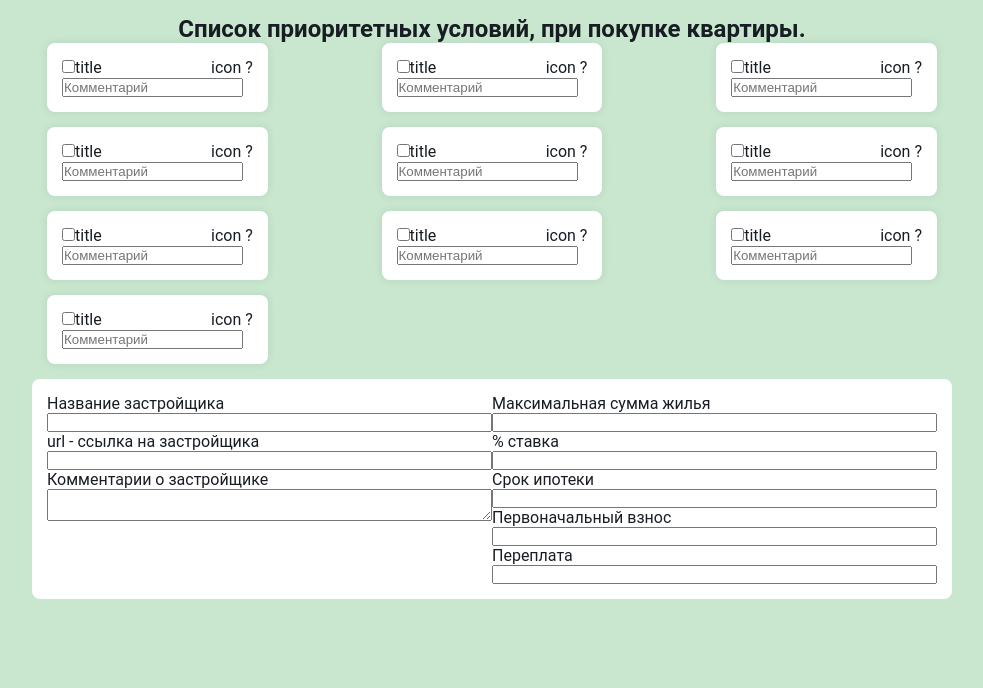
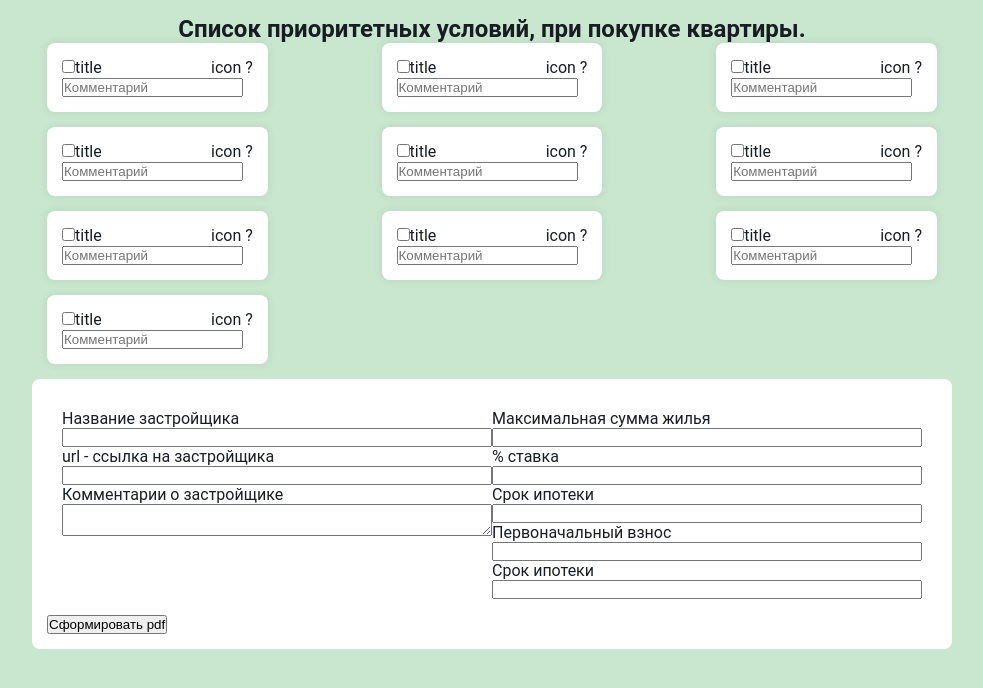
Before and after one commit to cossack-don/lime-house, a Vue app: page / in a window 1280 px wide. Shown: the top 688 px of the page, without its empty margins (148-1131 px from the left). Built offline with nearby package versions, Linux system fonts and the light colour scheme.

Commit message:
refactor: change space, add dir utils

```diff
--- a/src/App.vue
+++ b/src/App.vue
@@ -1,30 +1,40 @@
 <template>
-
   <div :class="$style.app">
     <h2 :class="$style.title">Список приоритетных условий, при покупке квартиры.</h2>
 
-
-<!--    <form @submit.prevent="sendForm">-->
-
-<!--    </form>-->
     <List/>
 
-    <CardDeveloper/>
+    <form :class="$style.wrapper" @submit.prevent="generatePDF">
+      <CardDeveloper/>
+      <button type="submit">Сформировать pdf</button>
+    </form>
   </div>
-
 </template>
 
 <script lang="ts" setup>
+import { reactive } from "vue";
 import CardDeveloper from '@/components/CardDeveloper.vue';
 import List from './components/List.vue';
-import { jsPDF } from "jspdf";
+import { doc } from '@/utils/generatePDF'
 
-// Default export is a4 paper, portrait, using millimeters for units
-// const doc = new jsPDF();
-//
-// doc.text("Hello world!", 10, 10);
-// doc.save("a4.pdf");
+const dataForm = reactive({
+
+  developerName:'', // название застройщика
+  urlDeveloperName:'', // ссылка на застройщика или их предлжения
+  commentsDeveloper:'', // комментарий о застройщике
+  maximumApartmentAmount:'', // максимальная сумма квартиры
+  interestRate:'', // процентная ставка
+  downPayment:'', // первоначальный взнос
+  overpayment:'', // переплата
+})
+
+const generatePDF = () => {
+  console.log('generate-pdf')
+  doc.text("Hello world!", 10, 10);
+  doc.save("a4.pdf");
+}
 </script>
+
 <style module>
 .title {
   margin-top: 15px;
@@ -35,4 +45,10 @@ import { jsPDF } from "jspdf";
   max-width: 920px;
   margin: 0 auto;
 }
+
+.wrapper {
+  background: #ffffff;
+  padding: 15px;
+  border-radius: 8px;
+}
 </style>
--- a/src/components/CardDeveloper.vue
+++ b/src/components/CardDeveloper.vue
@@ -1,6 +1,5 @@
 <template>
 <div :class="$style.wrapper">
-
 
     <div :class="$style.leftPart">
       <label :class="[$style.label, $style.halfWidth]">
@@ -20,10 +19,12 @@
     </div>
 
     <div :class="$style.rightPart">
+
       <label :class="[$style.label, $style.halfWidth]">
         Максимальная сумма жилья
         <input type="text">
       </label>
+
       <label :class="[$style.label, $style.halfWidth]">
         % ставка
         <input type="text">
@@ -40,22 +41,16 @@
       </label>
 
       <label :class="[$style.label, $style.halfWidth]">
-    Переплата
+        Срок ипотеки
         <input type="text">
       </label>
-</div>
-
-
 
     </div>
-
-
+  </div>
 </template>
 
-<script>
-export default {
-  name: "CardDeveloper"
-}
+<script setup lang="ts">
+
 </script>
 
 <style module>
--- a/src/components/Item.vue
+++ b/src/components/Item.vue
@@ -5,7 +5,7 @@
     <div style="display: flex; justify-content: space-between">
       <div>
         <label>
-          <input type='checkbox' :class="$style.input">
+          <input  type='checkbox' :class="$style.input">
           <span>title</span>
         </label>
       </div>
--- /dev/null
+++ b/src/utils/generatePDF.ts
@@ -0,0 +1,3 @@
+import { jsPDF } from "jspdf";
+
+export  const doc = new jsPDF();
--- /dev/null
+++ b/src/utils/templatePDF.ts
@@ -0,0 +1 @@
+// шаблон для А4 PDF
```
Also changed, not shown: src/utils/js-pdf.md (added, +3 -0 lines), src/assets/logo.png (deleted). Lines whose indentation alone changed are shown as unchanged.
